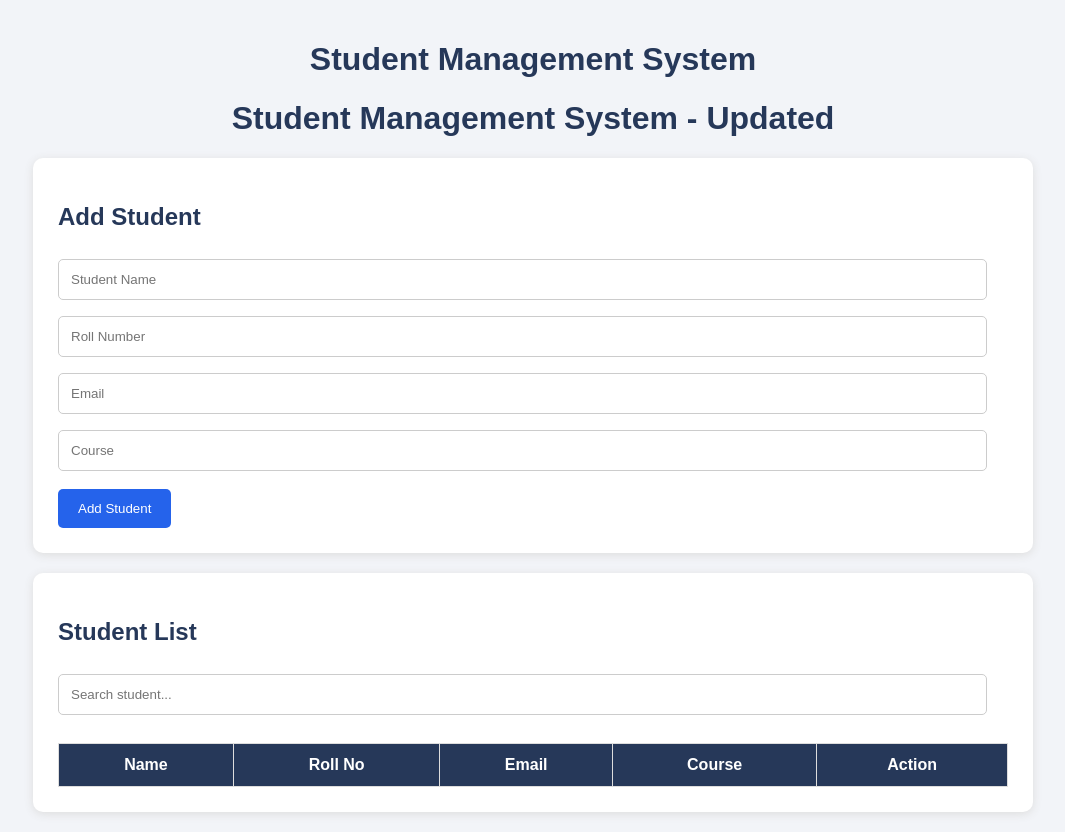
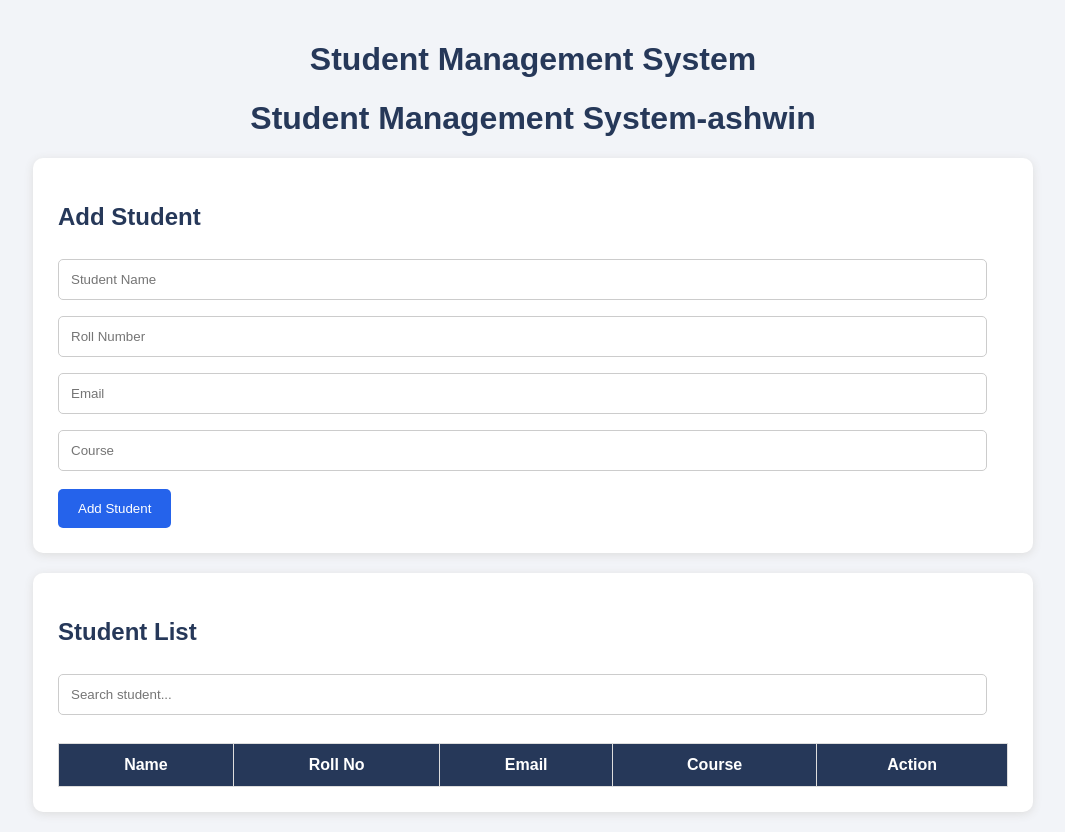
Before and after one commit to baitadeashwin-arch/demoo2222, a plain HTML site: page index.html in a window 1280 px wide. Shown: the whole page, without its empty margins (107-1172 px from the left). Drawn offline with Linux system fonts and the light colour scheme.

Commit message:
Update header in index.html

```diff
--- a/index.html
+++ b/index.html
@@ -11,7 +11,7 @@
 
     <div class="container">
         <h1>Student Management System</h1>
-        <h1>Student Management System - Updated</h1>
+        <h1>Student Management System-ashwin</h1>
 
         <div class="form-box">
             <h2>Add Student</h2>
```
